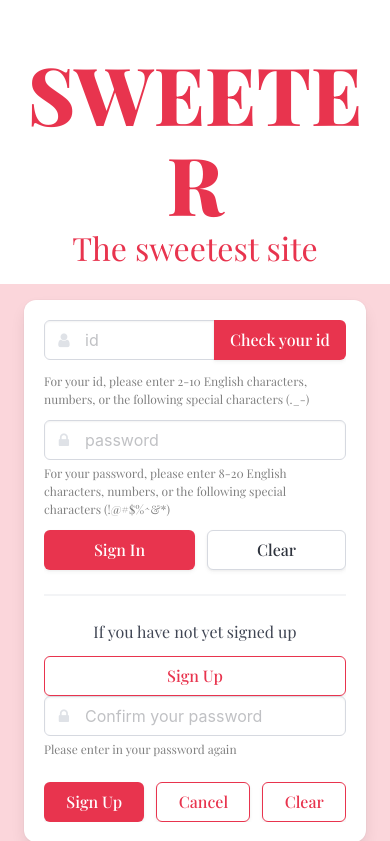
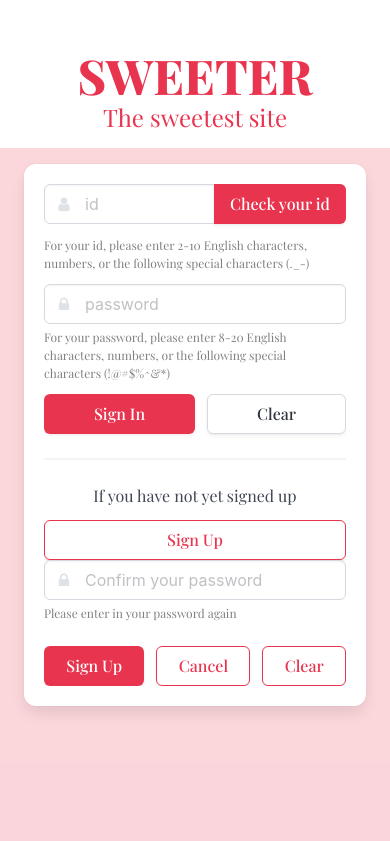
Before and after one commit to anisahalfianap/sweeter, a Flask app: page /login in a window 390 px wide. Shown: the top 841 px of the page. Run offline with Flask 3, Linux system fonts and the light colour scheme; some libraries are stand-ins or nearby versions; some web fonts are replaced.

Commit message:
Update style.css

```diff
--- a/static/style.css
+++ b/static/style.css
@@ -13,13 +13,16 @@ body {
     margin: auto;
 }
 
-.title {
-    font-weight: 800;
-    font-size: 5rem;
+@media (max-width: 768px) {
+    .title {
+        font-size: 3rem;
+    }
 }
 
-.subtitle {
-    font-size: 2rem;
+@media (max-width: 768px) {
+    .subtitle {
+        font-size: 1.5rem; /* Ukuran font lebih kecil untuk ponsel besar dan tablet kecil */
+    }
 }
 
 .is-sparta {
```
